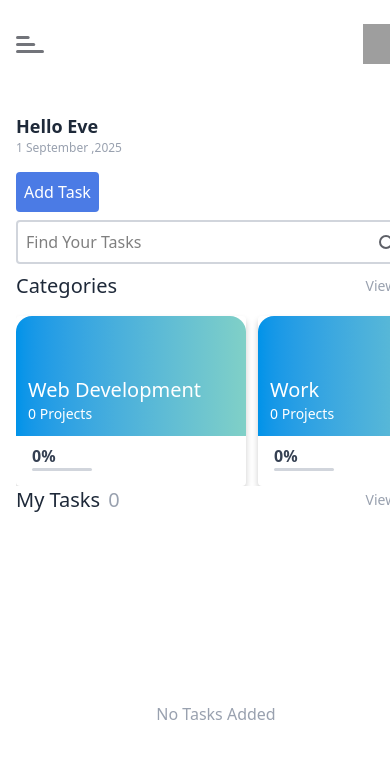
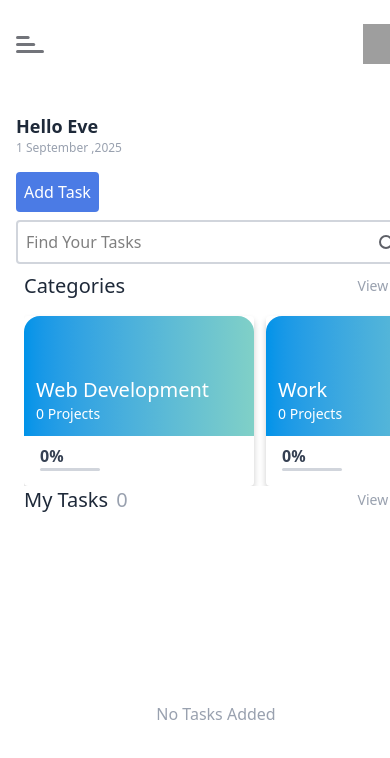
Before and after one commit to DeveloperHananKhan/newTask, a React (Vite) app: page /home in a window 390 px wide. Shown: the top 758 px of the page. Built offline with nearby package versions, Linux system fonts and the light colour scheme; sample sign-in values are in the browser's storage; grey boxes are pictures that could not be loaded.

Commit message:
responsive

```diff
--- a/src/components/TasksCat.tsx
+++ b/src/components/TasksCat.tsx
@@ -4,7 +4,7 @@ import { TaskCard } from "./TaskCard";
 export const TaskCat = () => {
   return (
     <>
-      <div className="w-[400px] overflow-hidden md:w-[700px] lg:w-full">
+      <div className="w-[400px] px-2 overflow-hidden md:w-[700px] lg:w-[1430px]">
         <div>
           <div className="flex justify-between items-center">
             <h1 className="font-semi-bold text-xl text-gray-800">Categories</h1>
```
